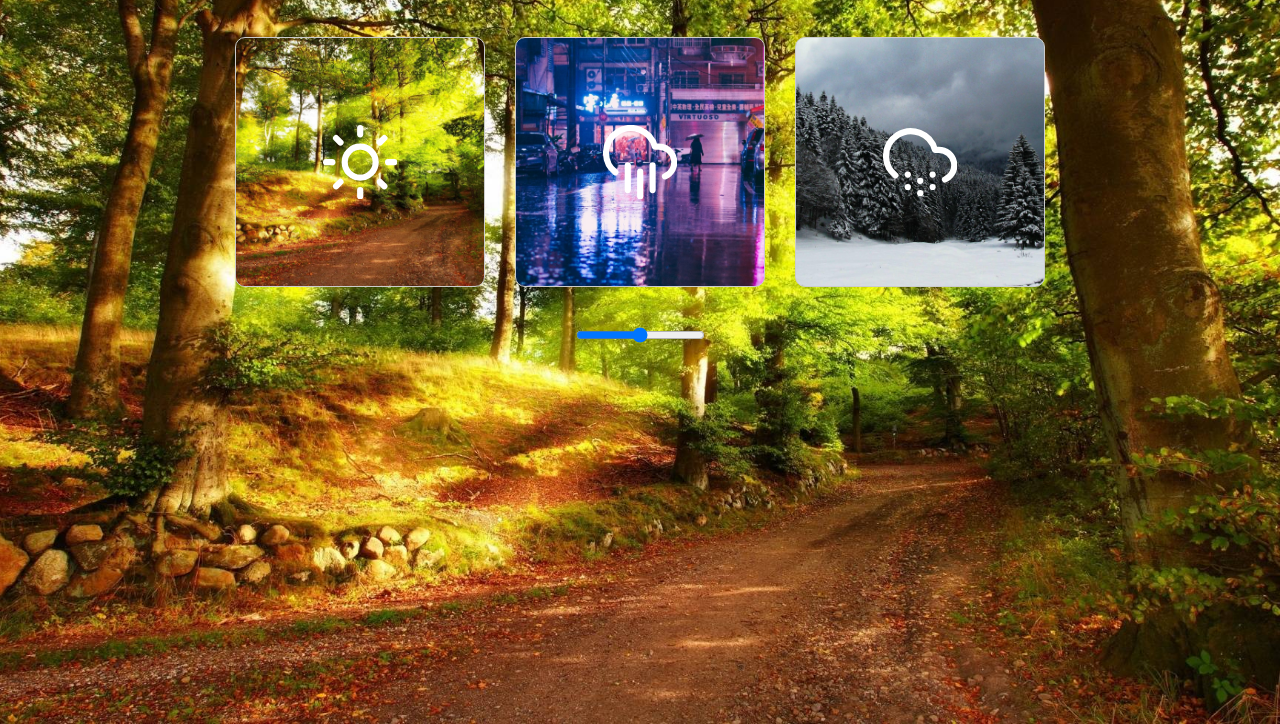
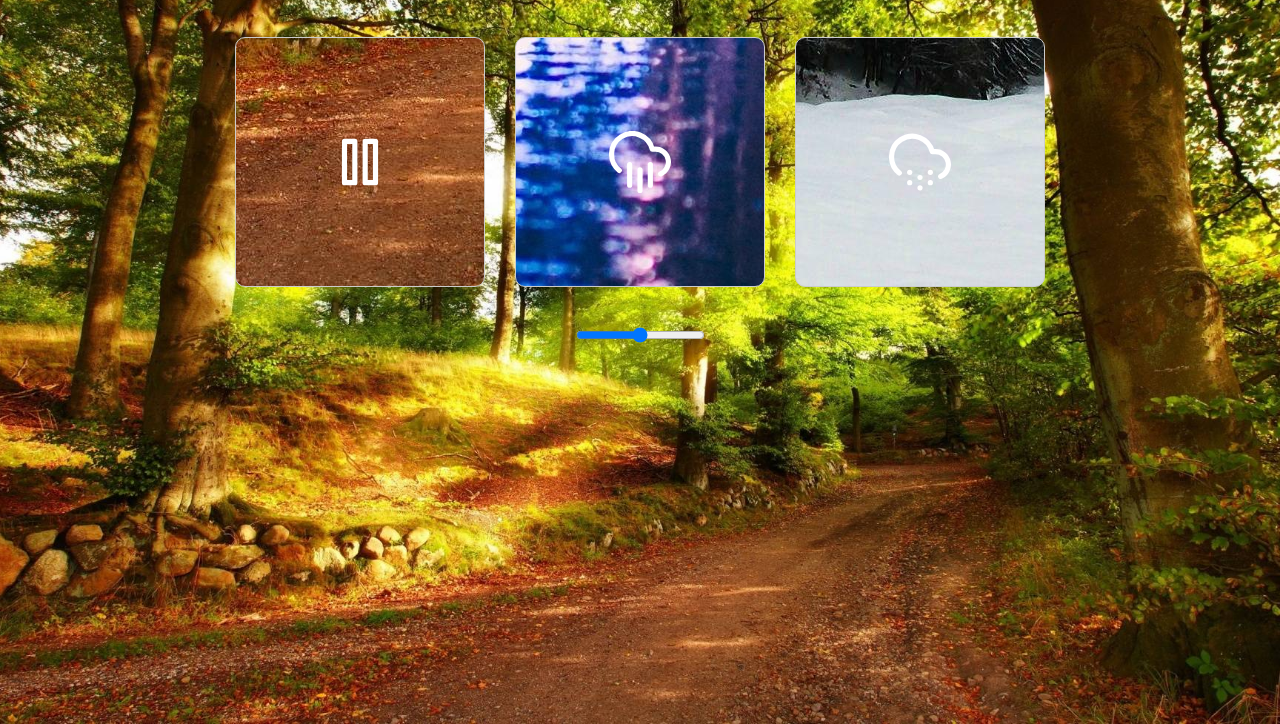
Before and after one commit to hedgehok/ru-webpack, a website built with webpack: page public/index.html in a window 1280 px wide. Both pictures are taken after a click on the element 360 px from the left and 238 px from the top of the page. Shown: the part 76-800 px from the top of the page. Built offline with nearby package versions, Linux system fonts and the light colour scheme.

Commit message:
fix: bug fixing after review

```diff
--- a/public/index.html
+++ b/public/index.html
@@ -7,21 +7,11 @@
     <title>Weather sounds</title>
 </head>
 <body>
-    <div id="bg" class="bg">
+    <div id="bg">
         <audio id="audio" loop></audio>
         <div class="main">
             <h1 class="title">Weather sounds</h1>
-            <div class="buttons">
-                <div id="sun" class="button is-sun">
-                    <svg xmlns="http://www.w3.org/2000/svg" width="24" height="24" viewBox="0 0 24 24" fill="none" stroke="white" stroke-width="2" stroke-linecap="round" stroke-linejoin="round" class="feather feather-sun"><circle cx="12" cy="12" r="5"></circle><line x1="12" y1="1" x2="12" y2="3"></line><line x1="12" y1="21" x2="12" y2="23"></line><line x1="4.22" y1="4.22" x2="5.64" y2="5.64"></line><line x1="18.36" y1="18.36" x2="19.78" y2="19.78"></line><line x1="1" y1="12" x2="3" y2="12"></line><line x1="21" y1="12" x2="23" y2="12"></line><line x1="4.22" y1="19.78" x2="5.64" y2="18.36"></line><line x1="18.36" y1="5.64" x2="19.78" y2="4.22"></line></svg>
-                </div>
-                <div id="rain" class="button is-rain">
-                    <svg xmlns="http://www.w3.org/2000/svg" width="24" height="24" viewBox="0 0 24 24" fill="none" stroke="white" stroke-width="2" stroke-linecap="round" stroke-linejoin="round" class="feather feather-cloud-rain"><line x1="16" y1="13" x2="16" y2="21"></line><line x1="8" y1="13" x2="8" y2="21"></line><line x1="12" y1="15" x2="12" y2="23"></line><path d="M20 16.58A5 5 0 0 0 18 7h-1.26A8 8 0 1 0 4 15.25"></path></svg>
-                </div>
-                <div id="snow" class="button is-snow">
-                    <svg xmlns="http://www.w3.org/2000/svg" width="24" height="24" viewBox="0 0 24 24" fill="none" stroke="white" stroke-width="2" stroke-linecap="round" stroke-linejoin="round" class="feather feather-cloud-snow"><path d="M20 17.58A5 5 0 0 0 18 8h-1.26A8 8 0 1 0 4 16.25"></path><line x1="8" y1="16" x2="8.01" y2="16"></line><line x1="8" y1="20" x2="8.01" y2="20"></line><line x1="12" y1="18" x2="12.01" y2="18"></line><line x1="12" y1="22" x2="12.01" y2="22"></line><line x1="16" y1="16" x2="16.01" y2="16"></line><line x1="16" y1="20" x2="16.01" y2="20"></line></svg>
-                </div>
-            </div>
+            <div id="buttons"></div>
             <div class="volume">
                 <input id="volume" type="range" min="0" max="1" step="0.1" value="0.5">
             </div>
--- a/src/index.js
+++ b/src/index.js
@@ -3,53 +3,72 @@ import './index.scss';
 const bg = document.querySelector('#bg');
 const audio = document.querySelector('#audio');
 const volume = document.querySelector('#volume');
-const sun = document.querySelector('#sun');
-const rain = document.querySelector('#rain');
-const snow = document.querySelector('#snow');
-let isPlaying = false;
+const buttons = document.querySelector('#buttons');
 let current = undefined;
 
-const songList = {
-    'rain': {
-        'audio': '/assets/sounds/rain.mp3',
-        'image': '/assets/rainy-bg.jpg'
+const data = [
+    {
+        icon: './assets/icons/sun.svg',
+        image: './assets/summer-bg.jpg',
+        audio: './assets/sounds/summer.mp3'
     },
-    'sun': {
-        'audio': '/assets/sounds/summer.mp3',
-        'image': '/assets/summer-bg.jpg'
+    {
+        icon: './assets/icons/cloud-rain.svg',
+        image: './assets/rainy-bg.jpg',
+        audio: './assets/sounds/rain.mp3'
     },
-    'snow': {
-        'audio': '/assets/sounds/winter.mp3',
-        'image': '/assets/winter-bg.jpg'
+    {
+        icon: './assets/icons/cloud-snow.svg',
+        image: './assets/winter-bg.jpg',
+        audio: './assets/sounds/winter.mp3'
     }
-};
+];
 
-function play(type) {
-    if (type === current) {
-        if (isPlaying) {
-            isPlaying = false;
+function clearPlaying() {
+    document.querySelectorAll('.playing').forEach((item) => item.classList.remove('playing'));
+}
+
+function play(e, item) {
+    if (item.audio === current) {
+        if (audio.paused) {
+            audio.play();
+            e.currentTarget.querySelector('span').classList.add('playing');
+        } else {
             audio.pause();
-        } else {
-            isPlaying = true;
-            audio.play();
+            e.currentTarget.querySelector('span').classList.remove('playing');
         }
     } else {
-        audio.pause();
-        current = type;
-        isPlaying = true;
-        audio.src = songList[type].audio;
+        current = item.audio;
+        audio.src = item.audio;
         audio.volume = volume.value;
         audio.play();
-        bg.style.background = `url('${songList[type].image}') bottom center no-repeat`;
+        bg.style.background = `url('${item.image}') bottom center no-repeat`;
+        clearPlaying();
+        e.currentTarget.querySelector('span').classList.add('playing');
     }
+}
+
+function getButton(item) {
+    const button = document.createElement('div');
+    button.className = 'button';
+    button.style.background = `url('${item.image}') bottom center no-repeat`;
+    button.appendChild(getButtonIcon(item.icon));
+    button.addEventListener('click', (e) => play(e, item));
+    return button;
+}
+
+function getButtonIcon(img) {
+    const icon = document.createElement('span');
+    icon.style.backgroundImage = `url('${img}')`;
+    icon.style.backgroundRepeat = `no-repeat`;
+    icon.style.backgroundSize = `contain`;
+    return icon;
 }
 
 volume.addEventListener('input', () => {
     if (audio) {
-        audio.volume = volume.value; // Устанавливаем громкость
+        audio.volume = volume.value;
     }
 });
 
-sun.addEventListener('click', () => play('sun'));
-rain.addEventListener('click', () => play('rain'));
-snow.addEventListener('click', () => play('snow'));
+data.forEach((item) => buttons.appendChild(getButton(item)));
--- a/src/index.scss
+++ b/src/index.scss
@@ -13,7 +13,7 @@ body {
     font-family: 'Roboto', sans-serif;
 }
 
-.bg {
+#bg {
     position: absolute;
     top: 0;
     left: 0;
@@ -36,7 +36,7 @@ body {
     color: coral;
 }
 
-.buttons {
+#buttons {
     margin: 20px 0;
     display: flex;
     gap: 30px;
@@ -50,25 +50,15 @@ body {
         display: flex;
         align-items: center;
         justify-content: center;
+        background-size: cover;
 
-        &.is-sun {
-            background: url('../public/assets/summer-bg.jpg') bottom center no-repeat;
-            background-size: cover;
-        }
+        span {
+            width: 25%;
+            height: 25%;
 
-        &.is-rain {
-            background: url('../public/assets/rainy-bg.jpg') bottom center no-repeat;
-            background-size: cover;
-        }
-
-        &.is-snow {
-            background: url('../public/assets/winter-bg.jpg') bottom center no-repeat;
-            background-size: cover;
-        }
-
-        svg {
-            width: 30%;
-            height: 30%;
+            &.playing {
+                background-image: url('../public/assets/icons/pause.svg') !important;
+            }
         }
     }
 }
```
